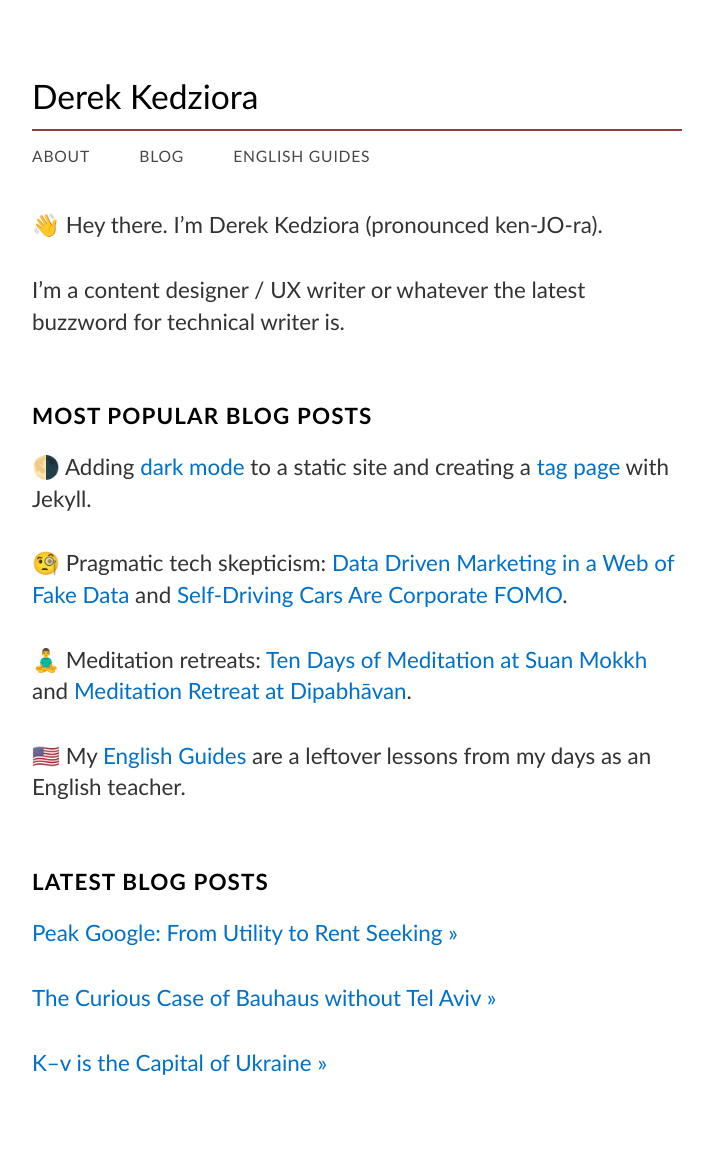
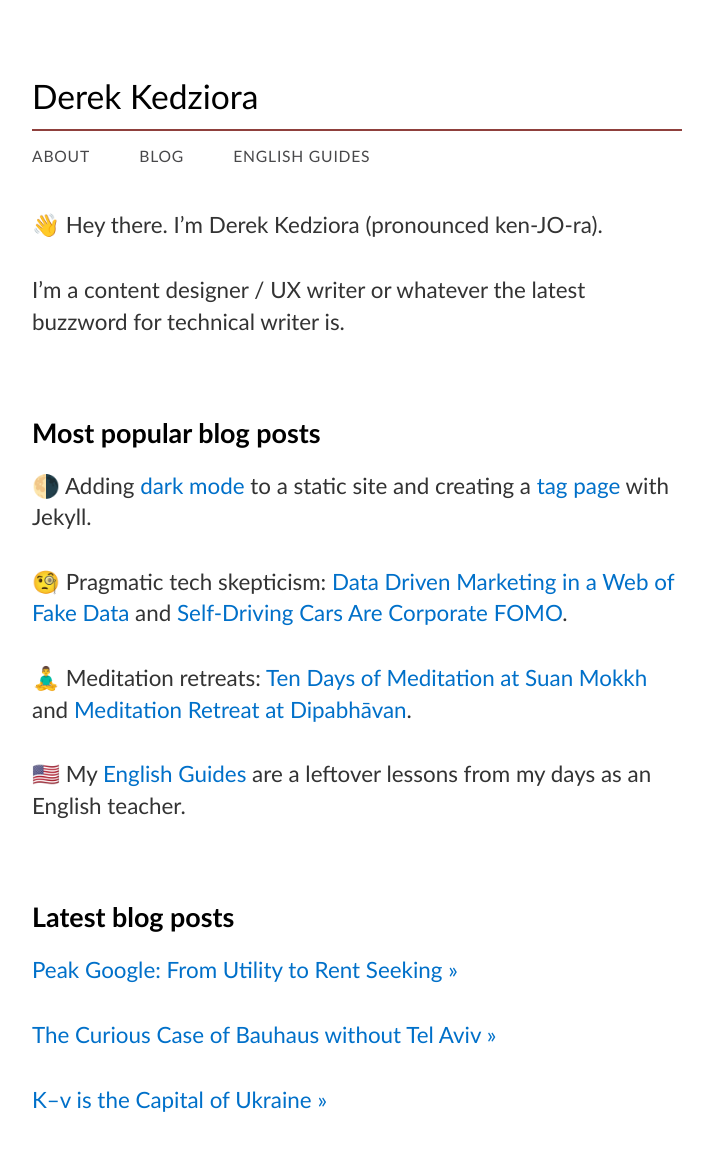
Before and after one commit to parcuri/derekkedziora.com, a Jekyll site: the page built from index.md, in a window 1280 px wide. Shown: the whole page, without its empty margins (283-996 px from the left). Built offline with Jekyll 4.4.1, drawn with Linux system fonts in a browser that asks for light colours; before the commit the page ends 1123 px from its top, so only the background shows below that.

Commit message:
minor typography tweaks

```diff
--- a/assets/css/main.scss
+++ b/assets/css/main.scss
@@ -168,9 +168,9 @@ h1 {
 }
 
 h2 {
-  font-size: 1em;
-  letter-spacing: .05em;
-  text-transform: uppercase;
+  font-size: 1.2em;
+  //letter-spacing: .05em;
+  //text-transform: uppercase;
 }
 
 h3 {
```
